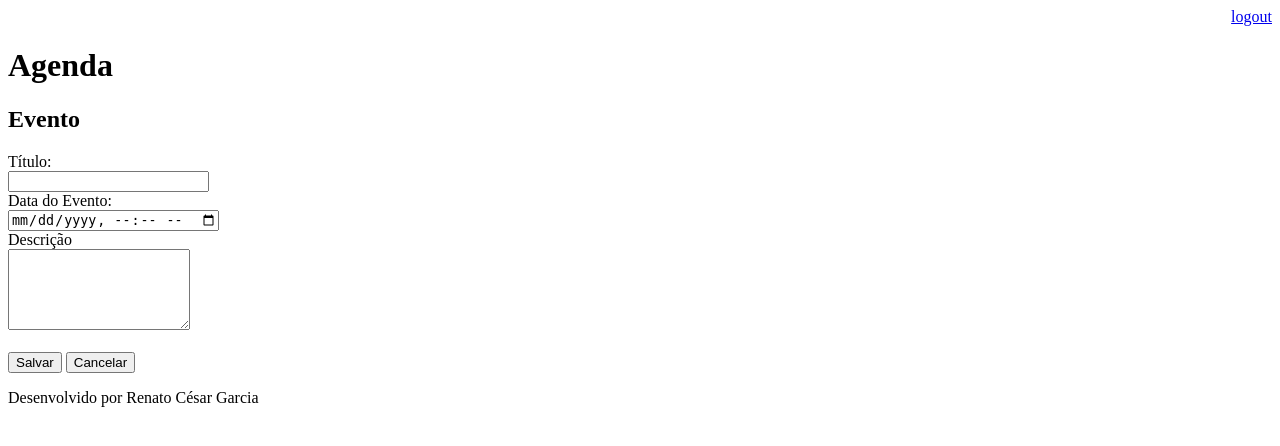
After one commit to renatocesargarcia/agenda, a Django app: page /agenda/evento/ in a window 1280 px wide. The commit adds this page. Shown: the top 446 px of the page. Run offline with Django 3.2, Linux system fonts and the light colour scheme; a user stored in the database is signed in.

Commit message:
Incluido template para inserção de eventos da agenda. Incluido o gitigore para ignorar arquivos compilados

```diff
--- a/agenda/urls.py
+++ b/agenda/urls.py
@@ -21,6 +21,8 @@ from django.views.generic import RedirectView
 urlpatterns = [
     path('admin/', admin.site.urls),
     path('agenda/', views.lista_eventos),
+    path('agenda/evento/', views.evento),
+    path('agenda/evento/submit', views.submit_evento),
     path('', RedirectView.as_view(url='/agenda/')),
     path('login/', views.login_user),
     path('login/submit', views.submit_login),
--- a/core/views.py
+++ b/core/views.py
@@ -37,3 +37,20 @@ def lista_eventos(request):
     evento = Evento.objects.filter(usuario=usuario)
     dados = {'eventos':evento}
     return render(request, 'agenda.html', dados)
+
+@login_required(login_url='/login/')
+def evento(request):
+    return render(request, 'evento.html')
+
+
+def submit_evento(request):
+    if request.POST:
+        titulo = request.POST.get('titulo')
+        data_evento = request.POST.get('data_evento')
+        descricao = request.POST.get('descricao')
+        usuario = request.user
+        Evento.objects.create(titulo=titulo,
+                              data_evento=data_evento,
+                              descricao=descricao,
+                              usuario=usuario)
+    return redirect('/')
--- a/templates/agenda.html
+++ b/templates/agenda.html
@@ -2,7 +2,8 @@
 
 {% block content %}
     <h2>Agendamentos</h2>
-
+    <a href="evento/">
+    <button type="button">Novo Evento </button>
     <ul style="font-size: 18px">
          {% for evento in eventos %}
               <li>{{ evento.titulo }} - {{ evento.get_data_evento }}</li>
--- /dev/null
+++ b/templates/evento.html
@@ -0,0 +1,25 @@
+{% extends "model-page.html" %}
+
+{% block content %}
+
+<h2>Evento</h2>
+<form action="submit" method="POST"> {% csrf_token %}
+    <label>Título:</label>
+
+    <br>
+    <input type="text" name="titulo" size="22">
+    <br>
+    <label>Data do Evento:</label>
+    <br>
+    <input type="datetime-local" name="data_evento">
+    <br>
+    <label>Descrição</label>
+    <br>
+    <textarea name="descrição" rows="5" cols="20"></textarea>
+    <br><br>
+    <button type="submit">Salvar</button>
+    <a href="/">
+        <button type="button">Cancelar</button>
+    </a>
+</form>
+{% endblock %}
```
Also changed, not shown: db.sqlite3, 1 other file.
